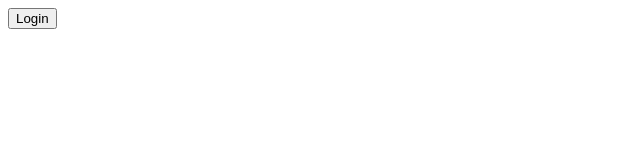
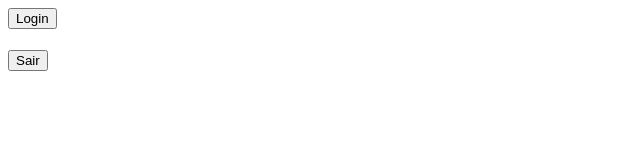
Before and after one commit to ArthurzinLindo/Projeto-Integrador---Desenvolvimento-Web, a React (Create React App) app in the folder tcc-2024-projeto-web/: page / in a window 1280 px wide. Shown: the top 160 px of the page, without its empty margins (0-640 px from the left). Built offline with nearby package versions, Linux system fonts and the light colour scheme.

Commit message:
pequenas alterações

```diff
--- a/tcc-2024-projeto-web/public/index.html
+++ b/tcc-2024-projeto-web/public/index.html
@@ -1,5 +1,5 @@
 <!DOCTYPE html>
-<html lang="en">
+<html lang="pt-br">
   <head>
     <meta charset="utf-8" />
     <link rel="icon" href="%PUBLIC_URL%/favicon.ico" />
--- a/tcc-2024-projeto-web/src/Pag/PagHome/Home.js
+++ b/tcc-2024-projeto-web/src/Pag/PagHome/Home.js
@@ -9,6 +9,8 @@ function Home() {
         <header className= "Cabeçalho"></header>
         <div className="btnlogin"><button type="button" class="btn btn-outline-secondary">Login</button></div>
         <div className="btncadastro"></div>
+        <h1 id="logado"></h1>
+        <button onclick="sair()">Sair</button>
       </div>
     </div>
 
```
